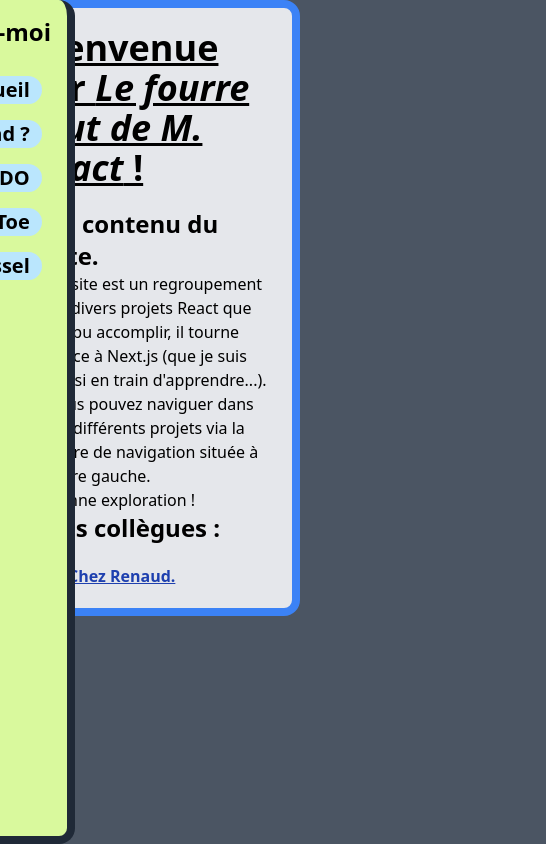
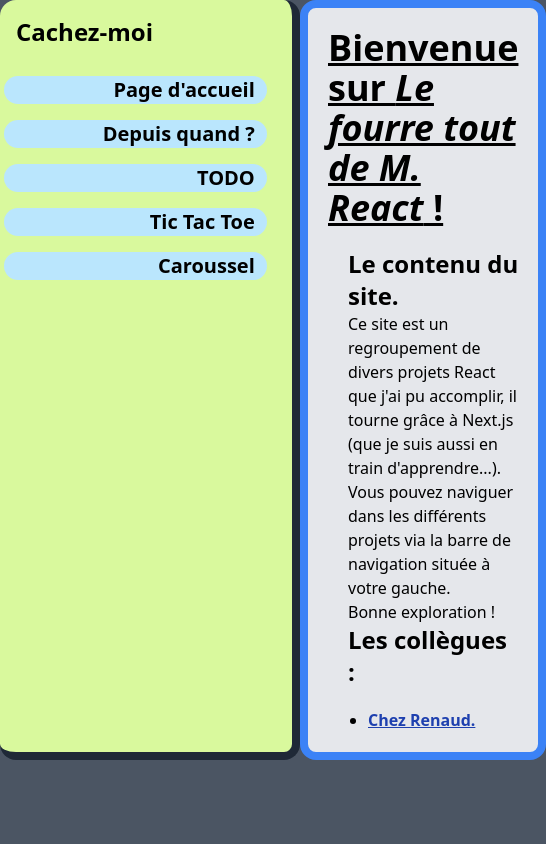
Before and after one commit to CornesDeVeau/Le-fourre-tout-de-M-React, a Next.js app: page / in a window 390 px wide. Shown: the whole page, 546 px wide, since content can reach past the window. Built offline with nearby package versions, Linux system fonts and the light colour scheme.

Commit message:
Fixed the sidebar, no more animation but the website is more mobile friendly now !

```diff
--- a/app/ui/sidebar/sidebar.tsx
+++ b/app/ui/sidebar/sidebar.tsx
@@ -25,16 +25,16 @@
   isOpen: boolean;
   toggleCollapse: (collapse: boolean) => void;
 }) {
+  console.log(isOpen);
   return (
     <div
       className={clsx(
         "flex flex-col justify-between bg-lime-200 border-r-8 border-b-8 border-gray-800 rounded-2xl",
-        "md:w-full md:sticky md:z-0 top-0 z-20 fixed md:h-[80vh] h-full w-[300px]",
-        "transition-transform .3s ease-in-out md:translate-x-[-10px] md:translate-y-[-10px]",
-        { "-translate-x-3/4": !isOpen }
+        "md:w-full md:z-0 top-0 z-20 md:h-[80vh] h-full",
+        { "w-[300px]": !isOpen }
       )}
     >
-      <nav className="md:sticky top-0 text-right">
+      <nav className="md:sticky top-0 text-left">
         <button
           className=" text-2xl text-nowrap font-bold m-4"
           onClick={() => toggleCollapse(!isOpen)}
```
